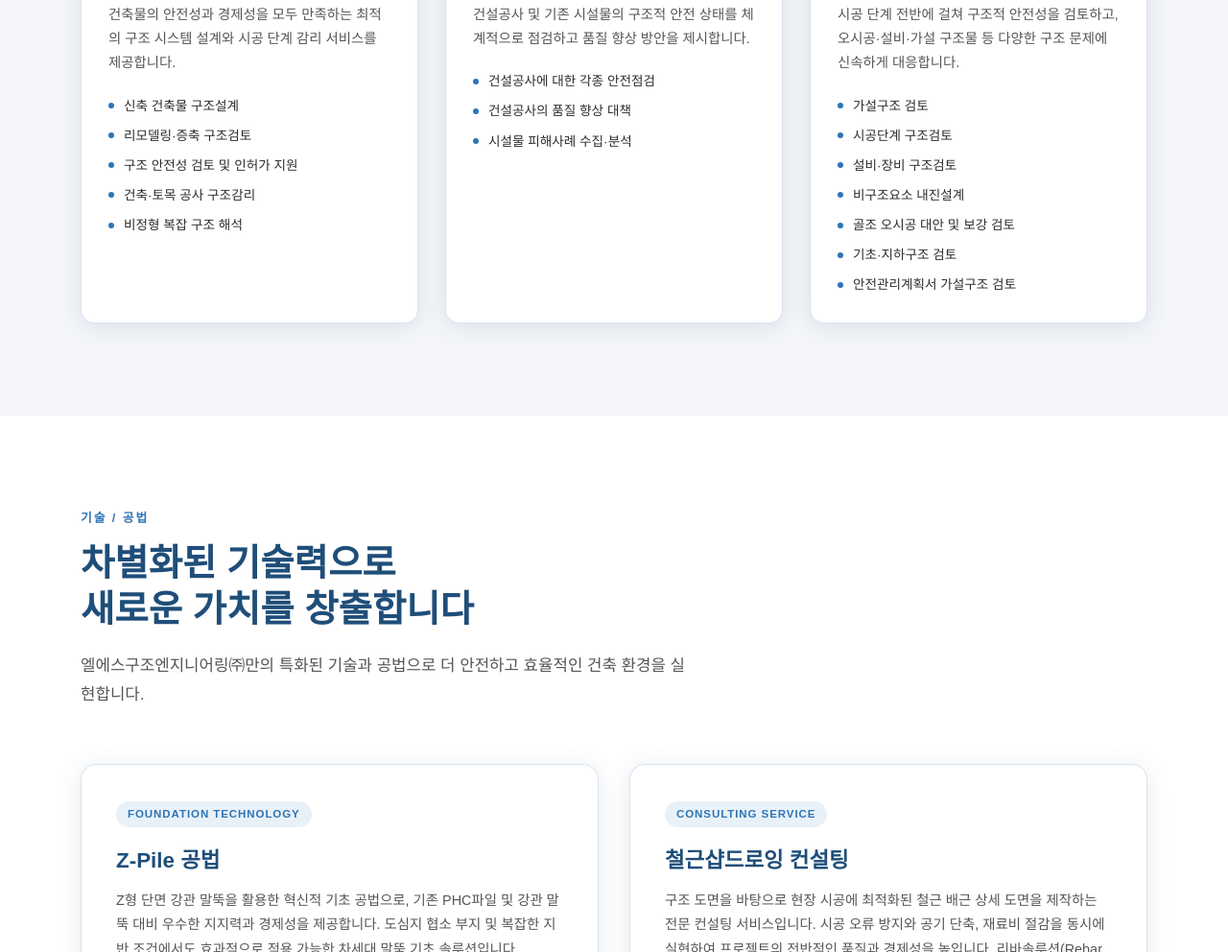
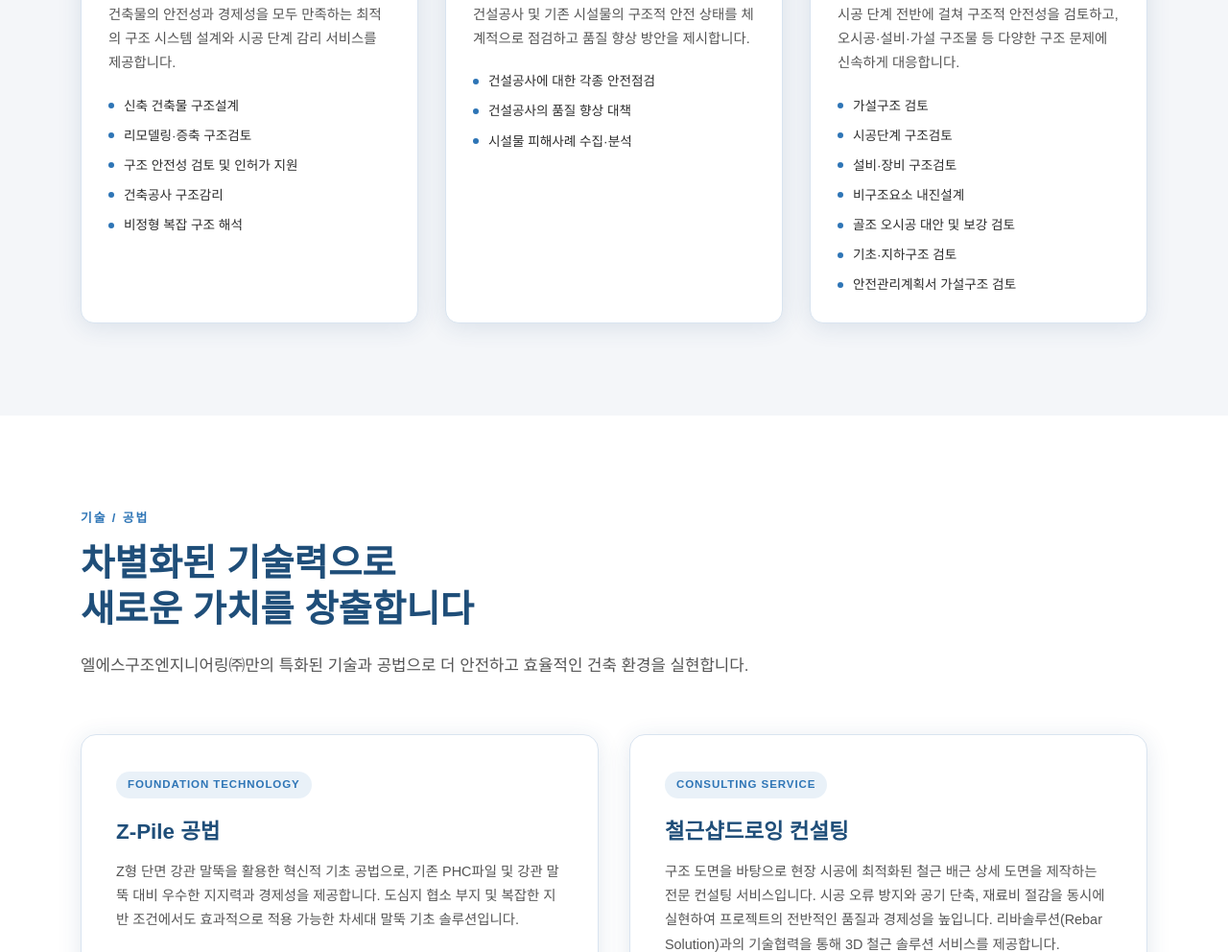
Before and after one commit to lseng365/lseng-website, a plain HTML site: page index.html in a window 1280 px wide. Shown: the part 2283-3275 px from the top of the page at 96% size. Drawn offline with Linux system fonts and the light colour scheme.

Commit message:
fix image extension and text updates

```diff
--- a/index.html
+++ b/index.html
@@ -550,7 +550,7 @@
             <li>신축 건축물 구조설계</li>
             <li>리모델링·증축 구조검토</li>
             <li>구조 안전성 검토 및 인허가 지원</li>
-            <li>건축·토목 공사 구조감리</li>
+            <li>건축공사 구조감리</li>
             <li>비정형 복잡 구조 해석</li>
           </ul>
         </div>
@@ -599,7 +599,7 @@
     <div class="fade-up">
       <p class="section-label">기술 / 공법</p>
       <h2 class="section-title">차별화된 기술력으로<br>새로운 가치를 창출합니다</h2>
-      <p class="section-desc">엘에스구조엔지니어링㈜만의 특화된 기술과 공법으로 더 안전하고 효율적인 건축 환경을 실현합니다.</p>
+      <p class="section-desc" style="white-space:nowrap;">엘에스구조엔지니어링㈜만의 특화된 기술과 공법으로 더 안전하고 효율적인 건축 환경을 실현합니다.</p>
     </div>
     <div class="tech-grid">
       <!-- Z-Pile -->
```
